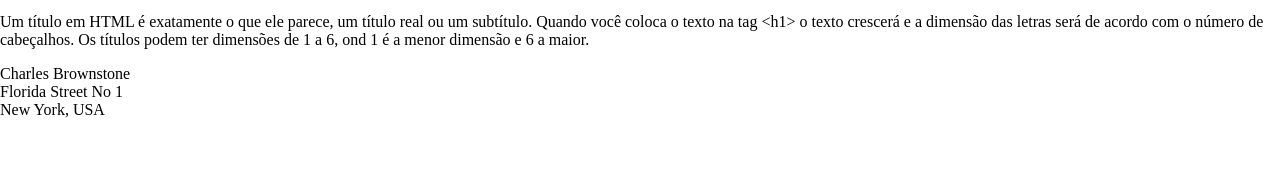
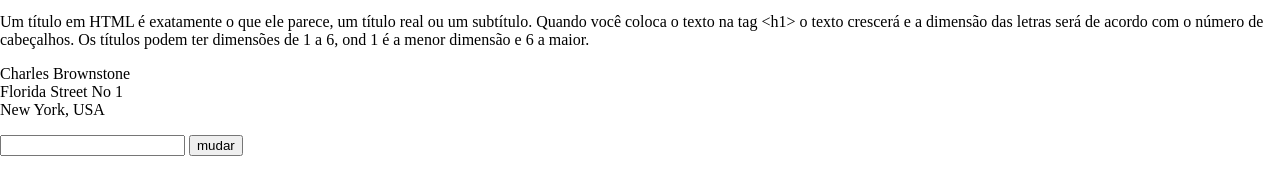
Before and after one commit to gigabets/ns2, a plain HTML site: page index.html in a window 1280 px wide. Shown: the part 539-734 px from the top of the page. Drawn offline with Linux system fonts and the light colour scheme.

Commit message:
esse vai ser um dos meus saves

```diff
--- a/index.html
+++ b/index.html
@@ -24,5 +24,8 @@
         </p>
 
 
+
+<input>
+<button>mudar</button>
 </body>
 </html>
```
